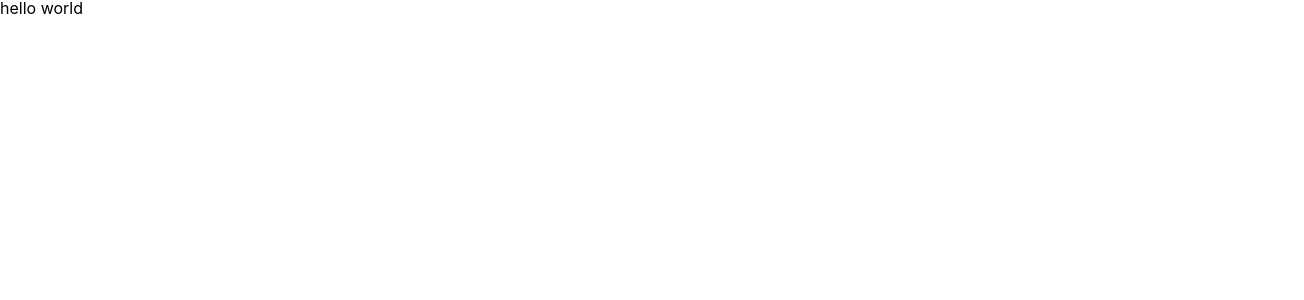
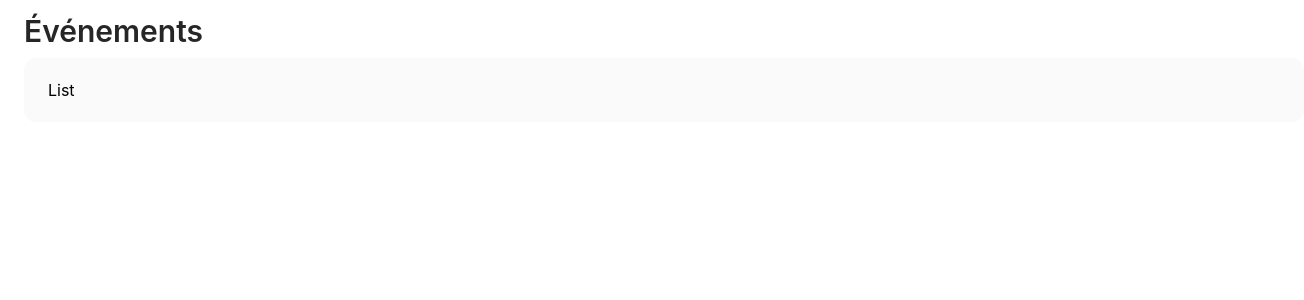
Before and after one commit to Yekon08/leeto-test, a Next.js app: page / in a window 1280 px wide. Shown: the top 300 px of the page, 1304 px wide, since content can reach past the window. Built offline with nearby package versions, Linux system fonts and the light colour scheme; a web font is replaced by a local one.

Commit message:
misc: setup list ui

```diff
--- a/package.json
+++ b/package.json
@@ -12,6 +12,7 @@
     "@types/node": "18.15.11",
     "@types/react": "18.0.35",
     "@types/react-dom": "18.0.11",
+    "axios": "^1.3.5",
     "eslint": "8.38.0",
     "eslint-config-next": "13.3.0",
     "next": "13.3.0",
--- /dev/null
+++ b/src/components/SharedStyles.tsx
@@ -0,0 +1,24 @@
+import styled from "styled-components";
+
+const Main = styled.main`
+  max-width: 1440px;
+  margin: 0 auto;
+  padding: 16px 24px;
+`;
+
+const Title = styled.h1`
+  color: rgba(0, 0, 0, 0.85);
+  font-weight: 600;
+  font-size: 30px;
+  margin-bottom: 12px;
+`;
+
+const Container = styled.div`
+  width: 100%;
+  height: 100%;
+  background: #fafafb;
+  border-radius: 12px;
+  padding: 24px;
+`;
+
+export { Main, Title, Container };
--- /dev/null
+++ b/src/components/events/List.tsx
@@ -0,0 +1,5 @@
+const List = () => {
+  return <>List</>;
+};
+
+export default List;
--- a/src/pages/_document.tsx
+++ b/src/pages/_document.tsx
@@ -2,7 +2,7 @@ import { Html, Head, Main, NextScript } from "next/document";
 
 export default function Document() {
   return (
-    <Html lang="en">
+    <Html lang="fr">
       <Head>
         <link
           href="https://fonts.cdnfonts.com/css/sf-pro-display"
--- a/src/pages/index.tsx
+++ b/src/pages/index.tsx
@@ -1,7 +1,17 @@
-export default function Home() {
+import { Container, Main, Title } from "@/components/SharedStyles";
+import List from "@/components/events/List";
+
+const Home = () => {
   return (
     <>
-      <main>hello world</main>
+      <Main>
+        <Title>Événements</Title>
+        <Container>
+          <List />
+        </Container>
+      </Main>
     </>
   );
-}
+};
+
+export default Home;
```
Also changed, not shown: 1 other file (tests, documents, lock files or other folders).
